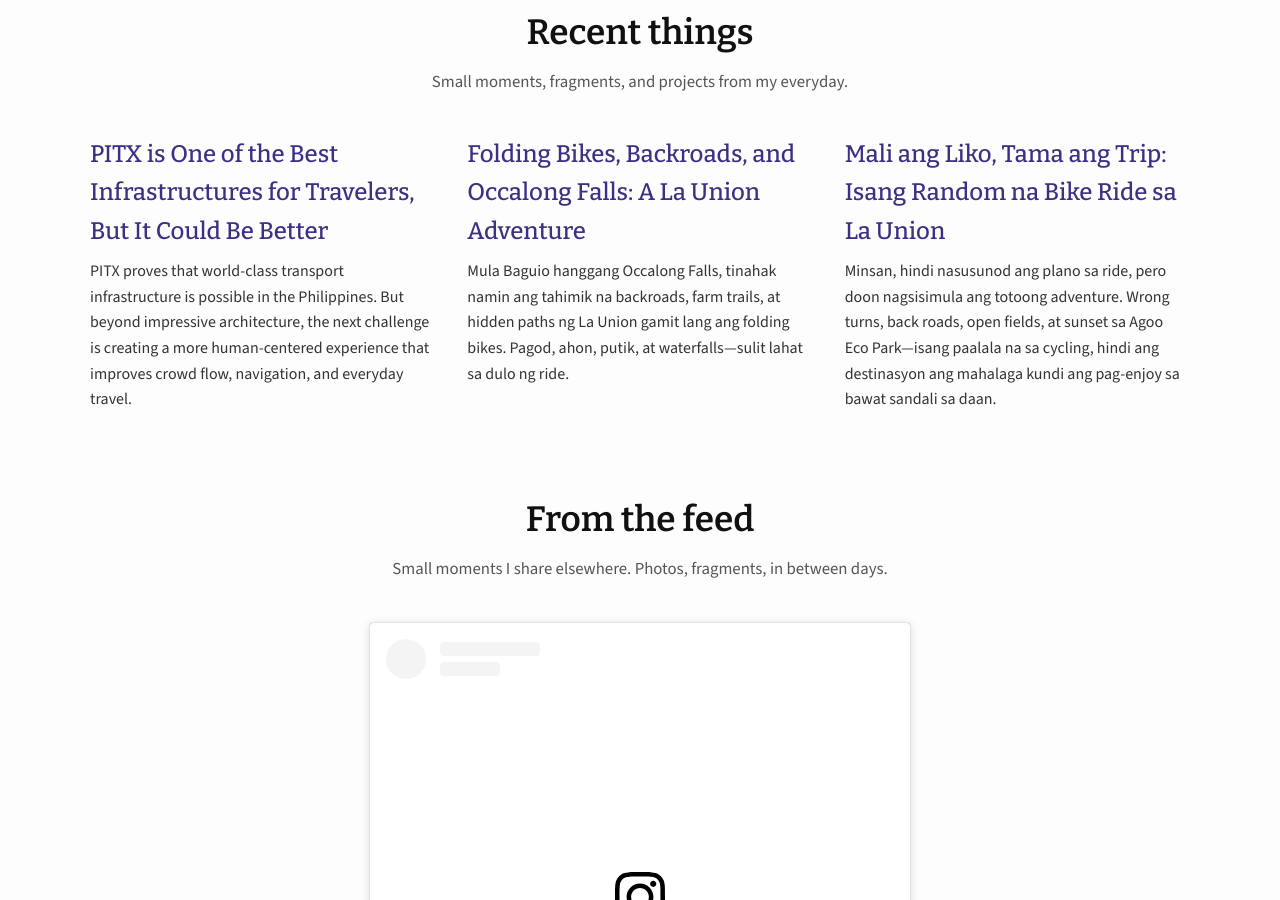
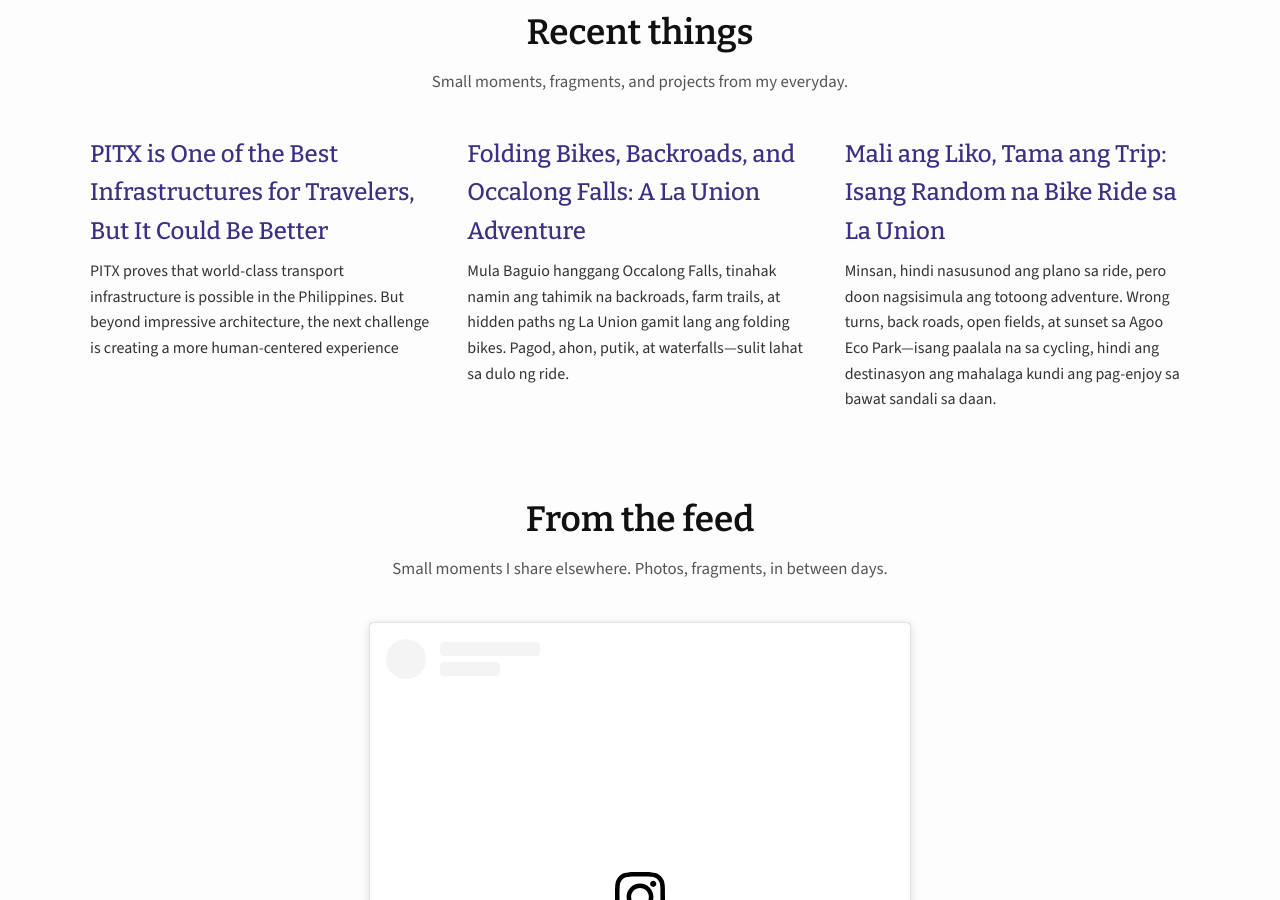
Before and after one commit to marcelbadua/marcelbadua.github.io, a Jekyll site: the page built from index.html, in a window 1280 px wide and 900 px high, scrolled down 801 px. Built offline with Jekyll 4.4.1, drawn with Linux system fonts in a browser that asks for light colours; a script that is not in the unit is left out.

Commit message:
Update excerpt for PITX post
Shortened the excerpt to focus on human-centered experience.

```diff
--- a/_posts/2026-06-16-pitx-human-first-architecture.markdown
+++ b/_posts/2026-06-16-pitx-human-first-architecture.markdown
@@ -3,7 +3,7 @@
 title:  "PITX is One of the Best Infrastructures for Travelers, But It Could Be Better"
 date:   2026-06-16 12:00:00
 tags: observations
-excerpt: "PITX proves that world-class transport infrastructure is possible in the Philippines. But beyond impressive architecture, the next challenge is creating a more human-centered experience that improves crowd flow, navigation, and everyday travel."
+excerpt: "PITX proves that world-class transport infrastructure is possible in the Philippines. But beyond impressive architecture, the next challenge is creating a more human-centered experience"
 ---
 
 ![on screen schedule]({{ site.baseurl }}/assets/images/pitx.jpg)
```
